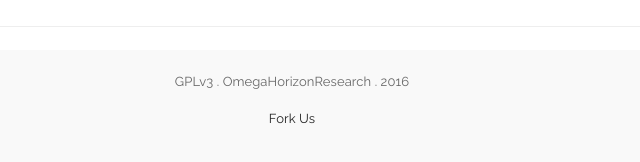
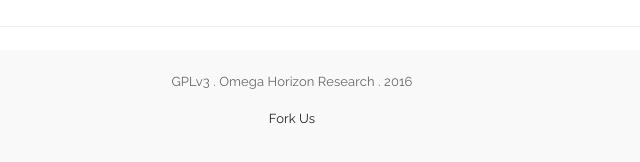
Before and after one commit to omegahorizontech/organic-helper, a website: page index.html in a window 1280 px wide. Shown: the part 1127-1289 px from the top of the page, 348-988 px from the left. Drawn offline with nearby package versions, Linux system fonts and the light colour scheme.

Commit message:
fixed typo

```diff
--- a/index.html
+++ b/index.html
@@ -100,7 +100,7 @@
 
           <div class="container well" style="margin-bottom: 100px">
             <footer>
-              <p style="text-align: center;">GPLv3 . OmegaHorizonResearch . 2016</p>
+              <p style="text-align: center;">GPLv3 . Omega Horizon Research . 2016</p>
               <p style="text-align: center;">
                 <a style="color: #222;" href="https://github.com/OmegaHorizonResearch/organic-helper">Fork Us</a>
               </p>
```
